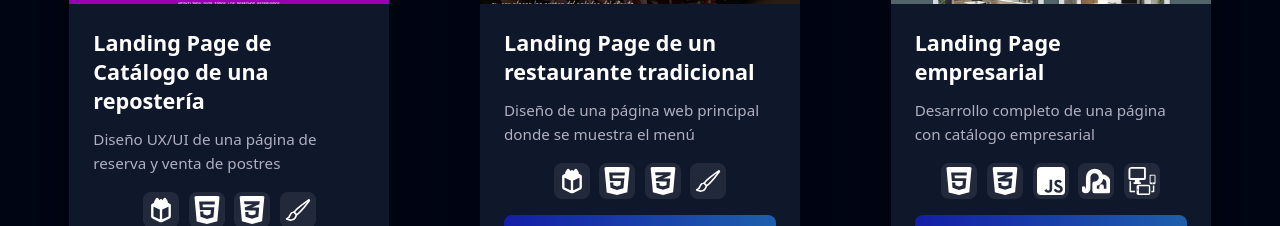
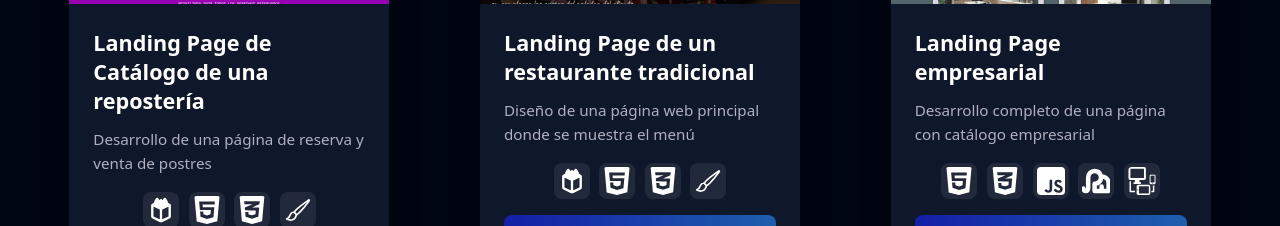
Before and after one commit to cardozoluisfernando2175-web/mi-portfolio-react, a React (Vite) app: page / in a window 1280 px wide. Shown: the part 1820-2046 px from the top of the page. Built offline with nearby package versions, Linux system fonts and the light colour scheme.

Commit message:
Add proyecto miskilinda

```diff
--- a/src/components/Productos.jsx
+++ b/src/components/Productos.jsx
@@ -24,13 +24,13 @@ const productos = [
     {
         id: 1,
         nombre: "Landing Page de Catálogo de una repostería",
-        descripcion: "Diseño UX/UI de una página de reserva y venta de postres",
+        descripcion: "Desarrollo de una página de reserva y venta de postres",
         tecnologias: [penpotIcon, htmlIcon, cssIcon, infiniteIcon],
         imagen: catalogo,
         fecha: "2024",
         cliente: "Miskilinda",
         estado: "Subido",
-        link: "https://design.penpot.app/"
+        link: "https://miskilinda.netlify.app/"
     },
     {
         id: 2,
```
